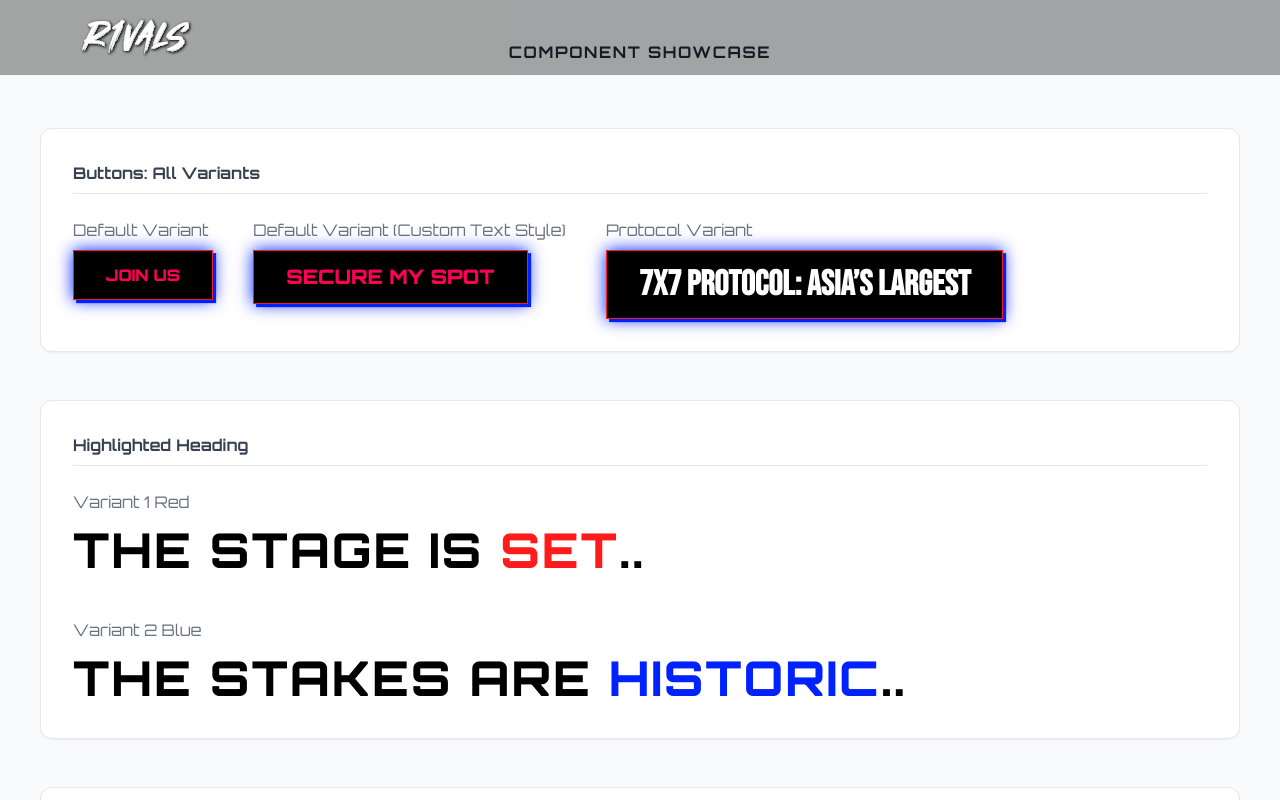
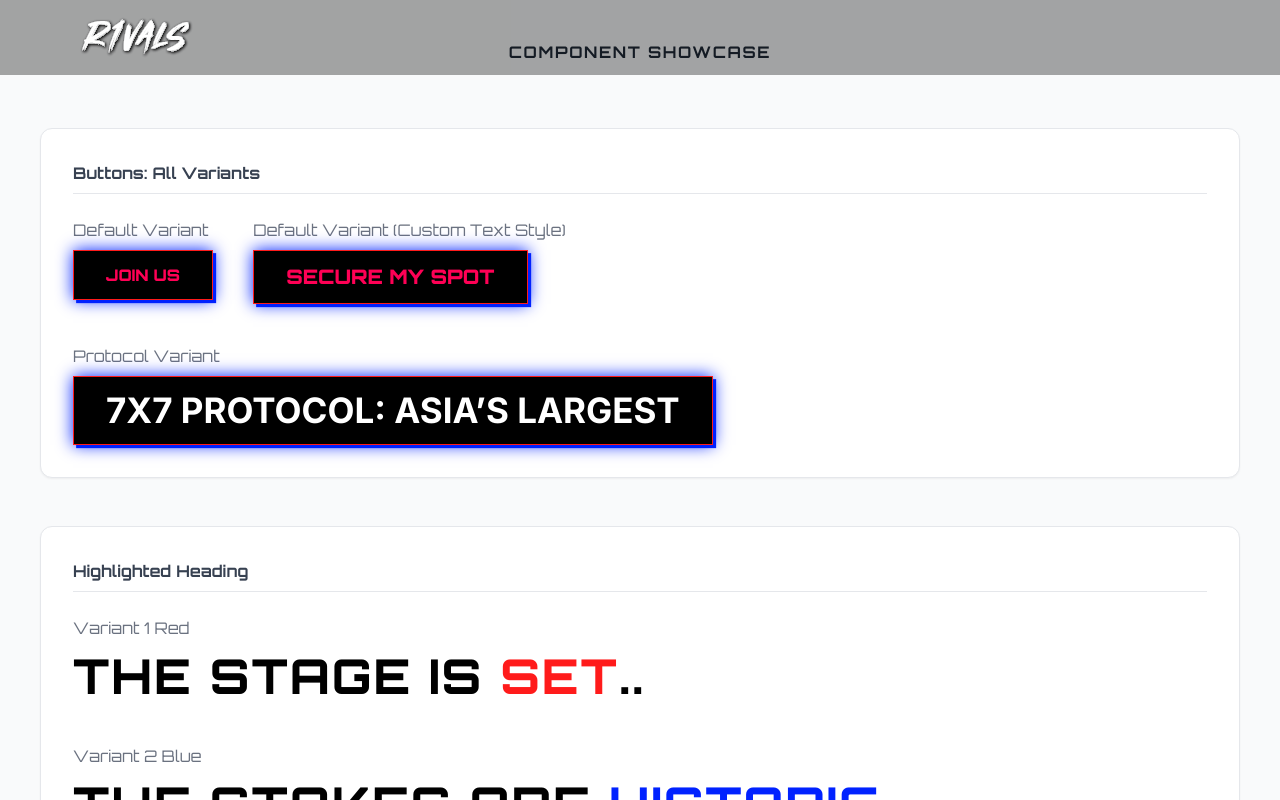
Before and after one commit to gochuicod/r1vals, a Next.js app: page /en/component-showcase in a window 1280 px wide. Shown: the top 800 px of the page. Built offline with nearby package versions, Linux system fonts and the light colour scheme.

Commit message:
hotfix(ProtoclBtn): applied design changes

```diff
--- a/components/sections/homepage/Hero.tsx
+++ b/components/sections/homepage/Hero.tsx
@@ -270,7 +270,7 @@ export default function Hero() {
         <span className="text-h2 text-white text-center font-black uppercase w-full pointer-events-auto">
           win $100,000 cash prize
         </span>
-        <Button variant="protocol" className="text-[35px]" size="lg">
+        <Button variant="protocol" className="text-[20px]" size="lg">
           7x7 PROTOCOL: ASIA’S LARGEST
         </Button>
       </motion.div>
--- a/components/ui/Button.tsx
+++ b/components/ui/Button.tsx
@@ -12,7 +12,7 @@ const buttonVariants = cva(
     variants: {
       variant: {
         default: 'bg-black border border-[#FF1B1B] text-[#FF0055] shadow-[0px_0px_15.6256px_#0022FF,3.12513px_3.12513px_0px_#0022FF] hover:shadow-[0px_0px_20px_#0022FF,4px_4px_0px_#0022FF] active:shadow-[0px_0px_10px_#0022FF,2px_2px_0px_#0022FF]',
-        protocol: 'bg-black border border-[#FF1B1B] text-white text-center font-bebas_neue font-bold leading-none shadow-[0px_0px_15.6256px_#0022FF,3.12513px_3.12513px_0px_#0022FF] hover:cursor-default',
+        protocol: 'bg-black border border-[#FF1B1B] text-white text-center font-heading uppercase font-bold leading-none shadow-[0px_0px_15.6256px_#0022FF,3.12513px_3.12513px_0px_#0022FF] hover:cursor-default',
         yellow: 'bg-black border-[1.9532px] border-[#FCC800] text-[#FCC800] font-bold text-center shadow-[0px_0px_15.6256px_#FCC800]',
       },
       size: {
```
